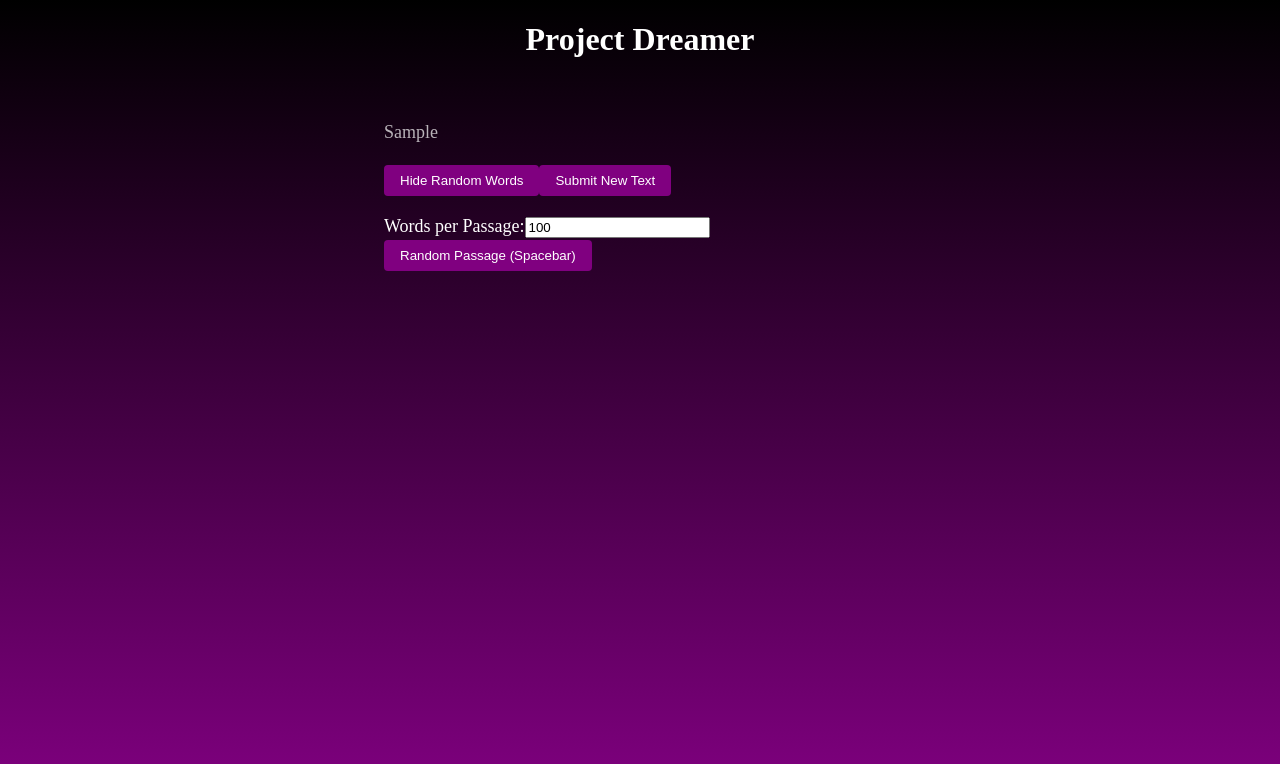
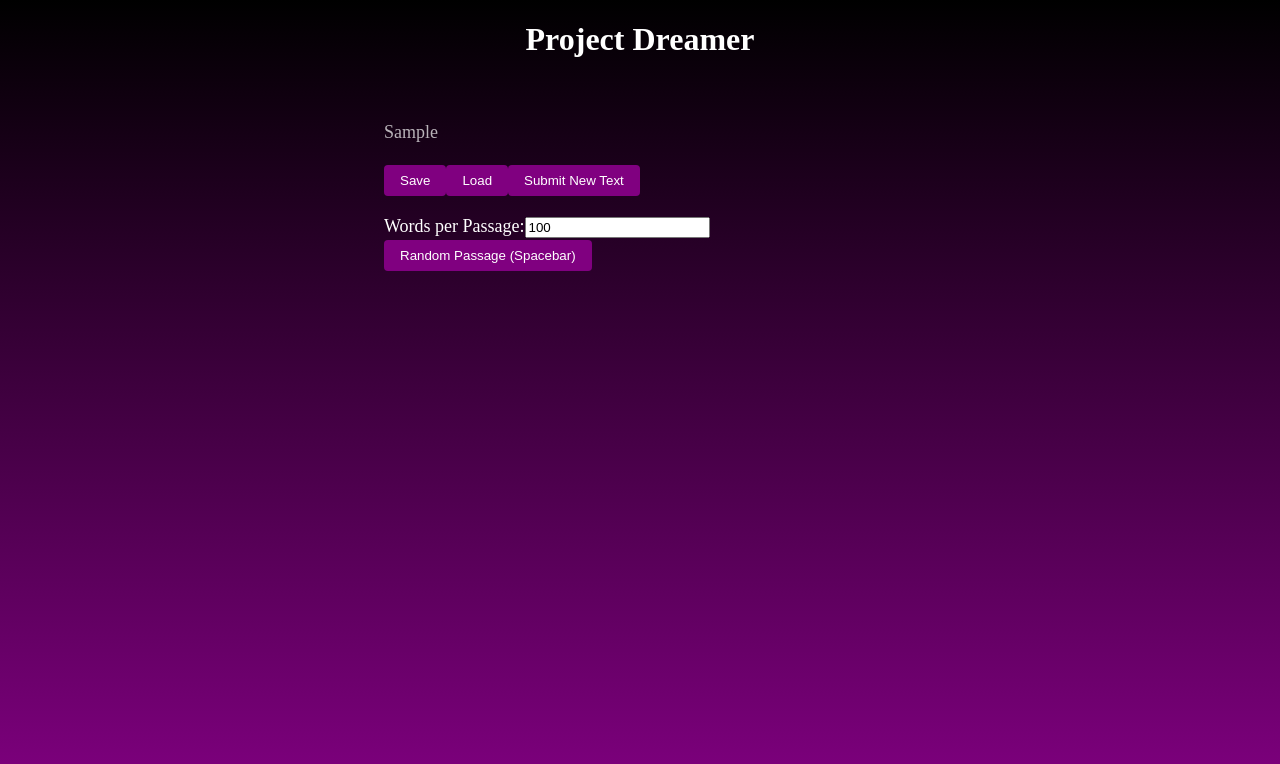
Before and after one commit to LupineLamb/easy-recall, an Angular app: page / in a window 1280 px wide. Both pictures are taken after typing "Sample" into the empty fields and a click on the button "Set Text". Shown: the top 764 px of the page. Built offline with nearby package versions, Linux system fonts and the light colour scheme.

Commit message:
Replace "Hide Random Words" button with Save/Load

```diff
--- a/src/app/word-block/word-block.component.html
+++ b/src/app/word-block/word-block.component.html
@@ -24,7 +24,8 @@
         </span>
       </p>
       <div *ngIf="!inGradingMode">
-        <button class="hide-all-btn" (click)="hideRandomWords()">Hide Random Words</button>
+        <button class="hide-all-btn">Save</button>
+        <button class="hide-all-btn">Load</button>
         <button class="hide-all-btn" (click)="revealForm()">Submit New Text</button>
         <div>
           <div>
```
